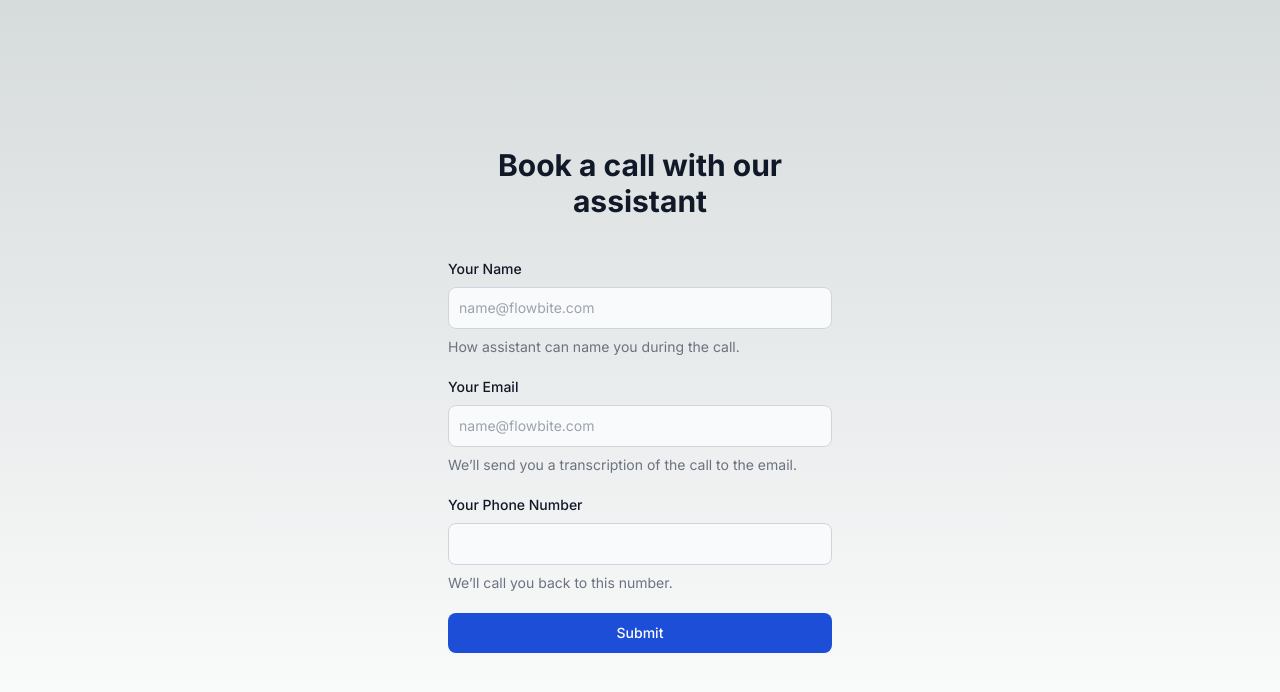
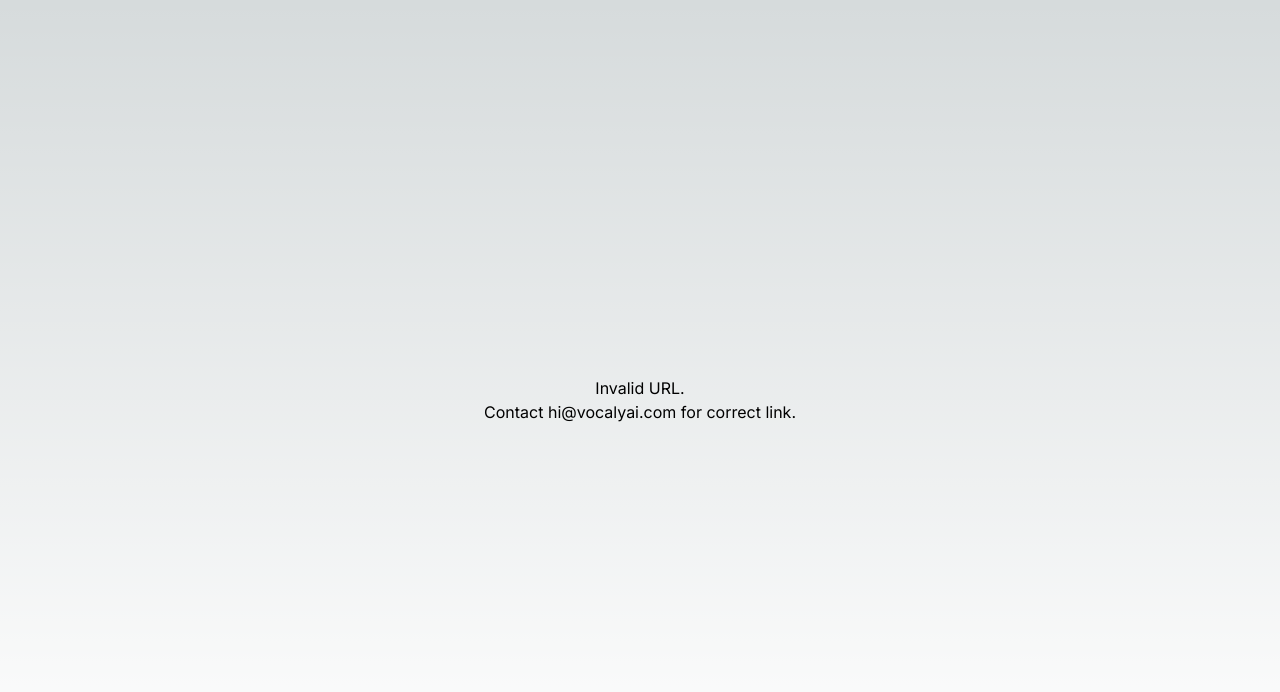
Before and after one commit to boodyvo/bland-landing, a Next.js app: page / in a window 1280 px wide. Shown: the top 692 px of the page. Built offline with nearby package versions, Linux system fonts and the light colour scheme.

Commit message:
feat: switched to abstract demo with provided agent id

```diff
--- a/app/page.tsx
+++ b/app/page.tsx
@@ -2,9 +2,32 @@
 
 import { useState } from 'react';
 
-const serverUrl = 'https://blandcaller.onrender.com/api/v1/form';
+const serverUrl = 'https://api.vocalyai.com/api/v1/external/submit';
+
+const validateID = (id?: string | null) => {
+    if (!id) {
+        return false;
+    }
+
+    const uuidRegex = new RegExp('^[0-9a-fA-F]{8}-[0-9a-fA-F]{4}-[0-9a-fA-F]{4}-[0-9a-fA-F]{4}-[0-9a-fA-F]{12}$');
+    return uuidRegex.test(id);
+}
 
 export default function Home() {
+    // extract id from url
+    const url = new URL(window.location.href);
+    const id = url.searchParams.get('id');
+    // validate id is uuid
+    const uuidRegex = new RegExp('^[0-9a-fA-F]{8}-[0-9a-fA-F]{4}-[0-9a-fA-F]{4}-[0-9a-fA-F]{4}-[0-9a-fA-F]{12}$');
+    if (!validateID(id)) {
+        return (
+            <main className="flex min-h-screen flex-col items-center justify-center py-24 px-4">
+                <div>Invalid URL.</div>
+                <div>Contact hi@vocalyai.com for correct link.</div>
+            </main>
+        )
+    }
+
     const [disabled, setDisabled] = useState(false);
     const [showSnackbar, setShowSnackbar] = useState(false);
     const [formData, setFormData] = useState({
@@ -15,7 +38,7 @@
 
     const handleChange = (e: any) => {
         const { name, value } = e.target;
-        setFormData(prevState => ({
+        setFormData((prevState: any) => ({
             ...prevState,
             [name]: value
         }));
@@ -29,7 +52,7 @@
 
         setDisabled(true);
         try {
-            const response = await fetch(serverUrl, {
+            const response = await fetch(`${serverUrl}?id=${id}`, {
                 method: 'POST',
                 headers: {
                     'Content-Type': 'application/json',
@@ -89,9 +112,6 @@
                   </div>
               </div>
           </form>
-
-
-
       </main>
     );
 }
```
